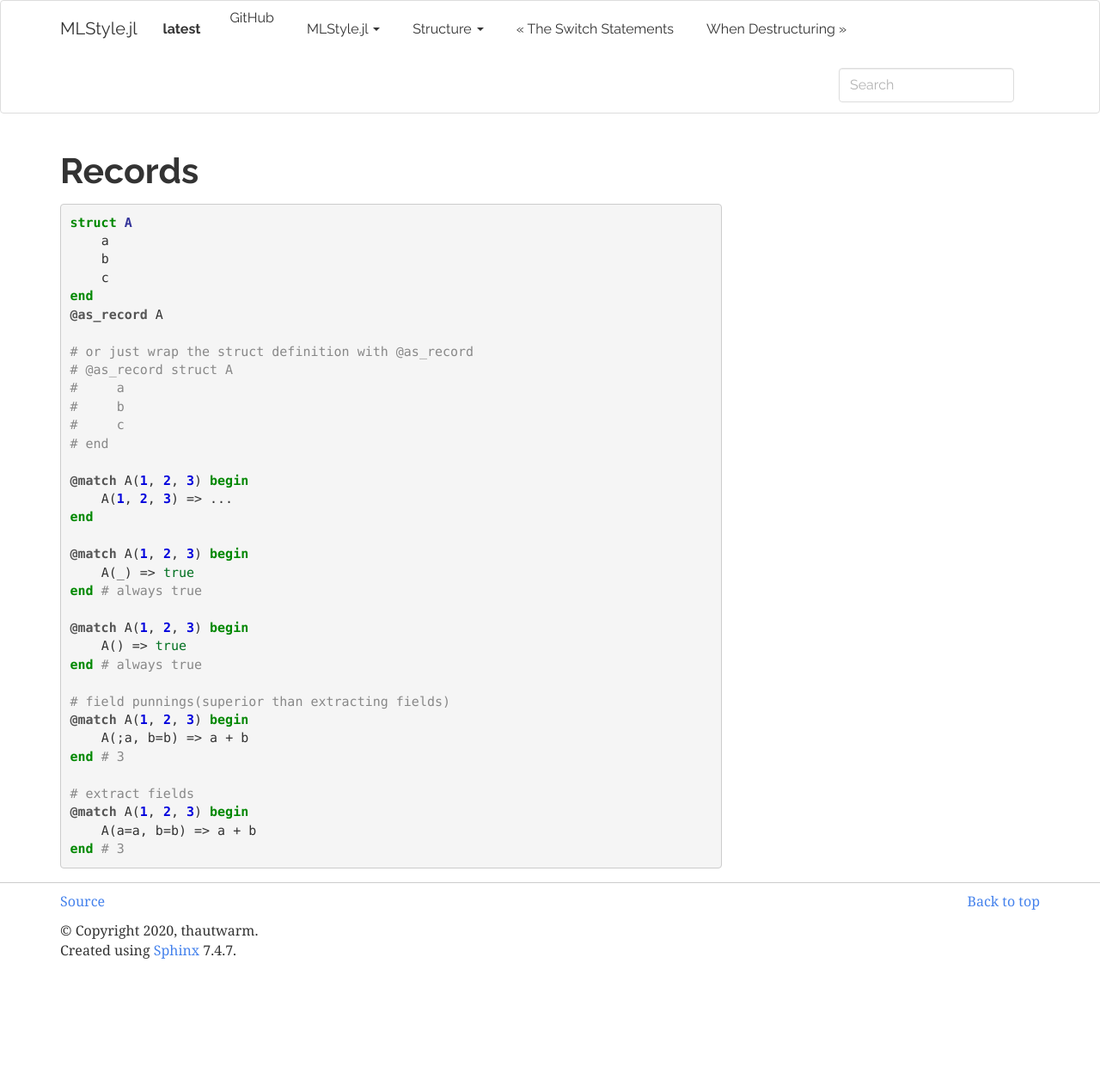
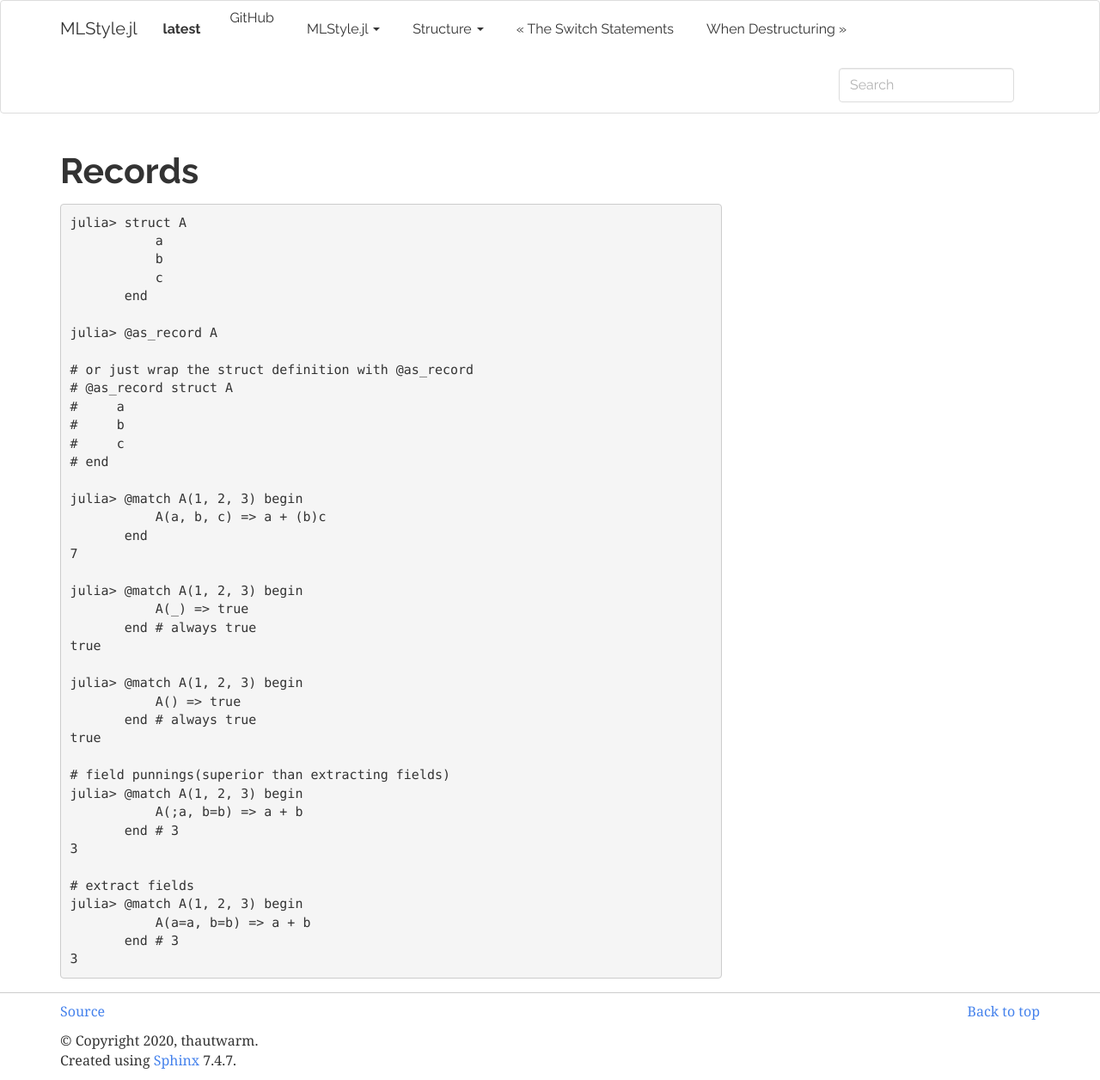
Before and after one commit to thautwarm/MLStyle.jl, a Sphinx documentation site: the page built from docs/syntax/records.md, in a window 1280 px wide. Shown: the whole page at 86% size. Built offline with Sphinx 7.4.7, drawn with Linux system fonts in a browser that asks for light colours; before the commit the page ends 1127 px from its top, so only the background shows below that.

Commit message:
update docs

````diff
--- a/docs/syntax/records.md
+++ b/docs/syntax/records.md
@@ -1,13 +1,14 @@
 Records
 ----------------------
 
-```julia
-struct A
-    a
-    b
-    c
-end
-@as_record A
+```julia-console
+julia> struct A
+           a
+           b
+           c
+       end
+
+julia> @as_record A
 
 # or just wrap the struct definition with @as_record
 # @as_record struct A
@@ -16,25 +17,30 @@ end
 #     c
 # end
 
-@match A(1, 2, 3) begin
-    A(1, 2, 3) => ...
-end
+julia> @match A(1, 2, 3) begin
+           A(a, b, c) => a + (b)c
+       end
+7
 
-@match A(1, 2, 3) begin
-    A(_) => true
-end # always true
+julia> @match A(1, 2, 3) begin
+           A(_) => true
+       end # always true
+true
 
-@match A(1, 2, 3) begin
-    A() => true
-end # always true
+julia> @match A(1, 2, 3) begin
+           A() => true
+       end # always true
+true
 
 # field punnings(superior than extracting fields)
-@match A(1, 2, 3) begin
-    A(;a, b=b) => a + b
-end # 3
+julia> @match A(1, 2, 3) begin
+           A(;a, b=b) => a + b
+       end # 3
+3
 
 # extract fields
-@match A(1, 2, 3) begin
-    A(a=a, b=b) => a + b
-end # 3
+julia> @match A(1, 2, 3) begin
+           A(a=a, b=b) => a + b
+       end # 3
+3
 ```
````
Also changed, not shown: docs/syntax/switch.md (+20 -14 lines).
